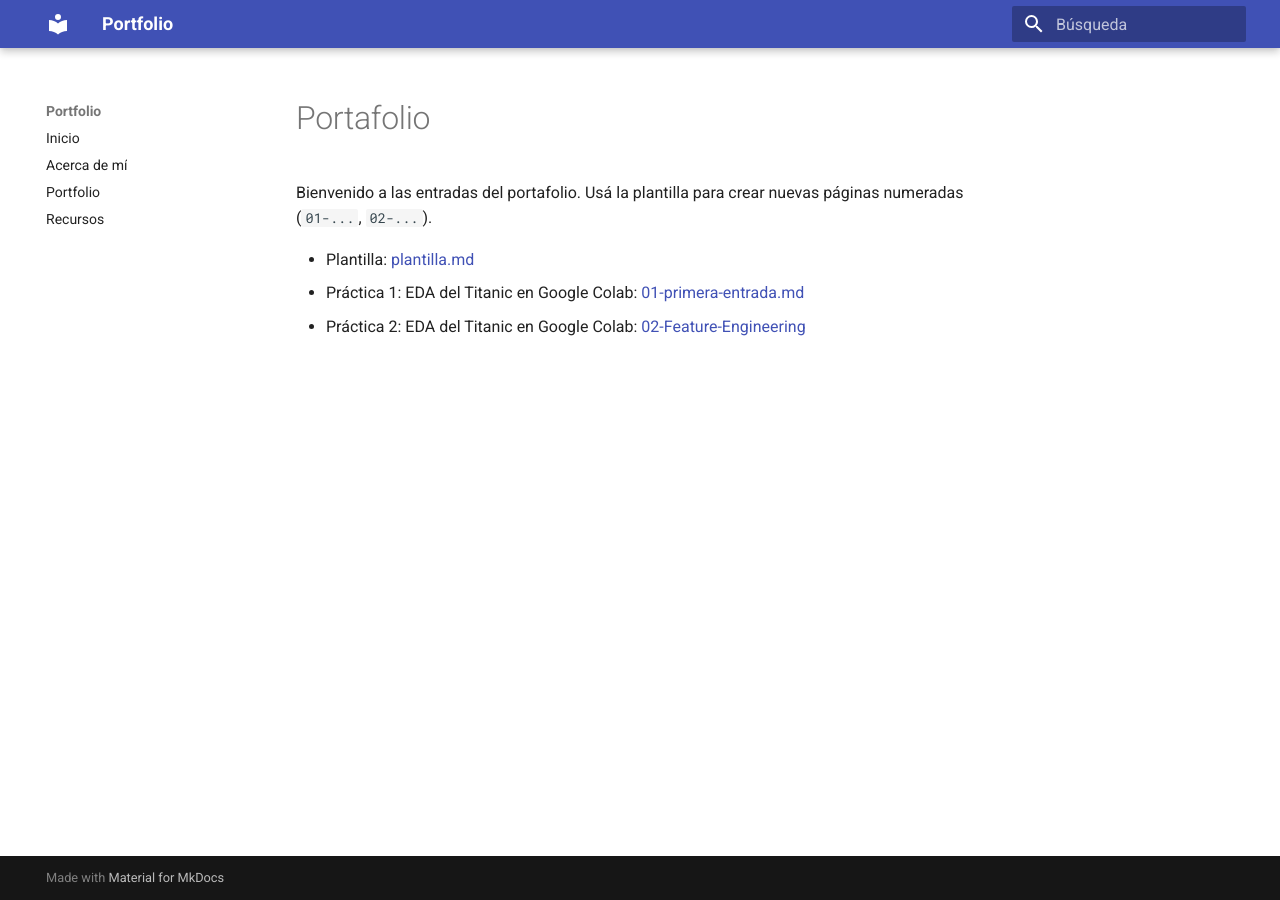
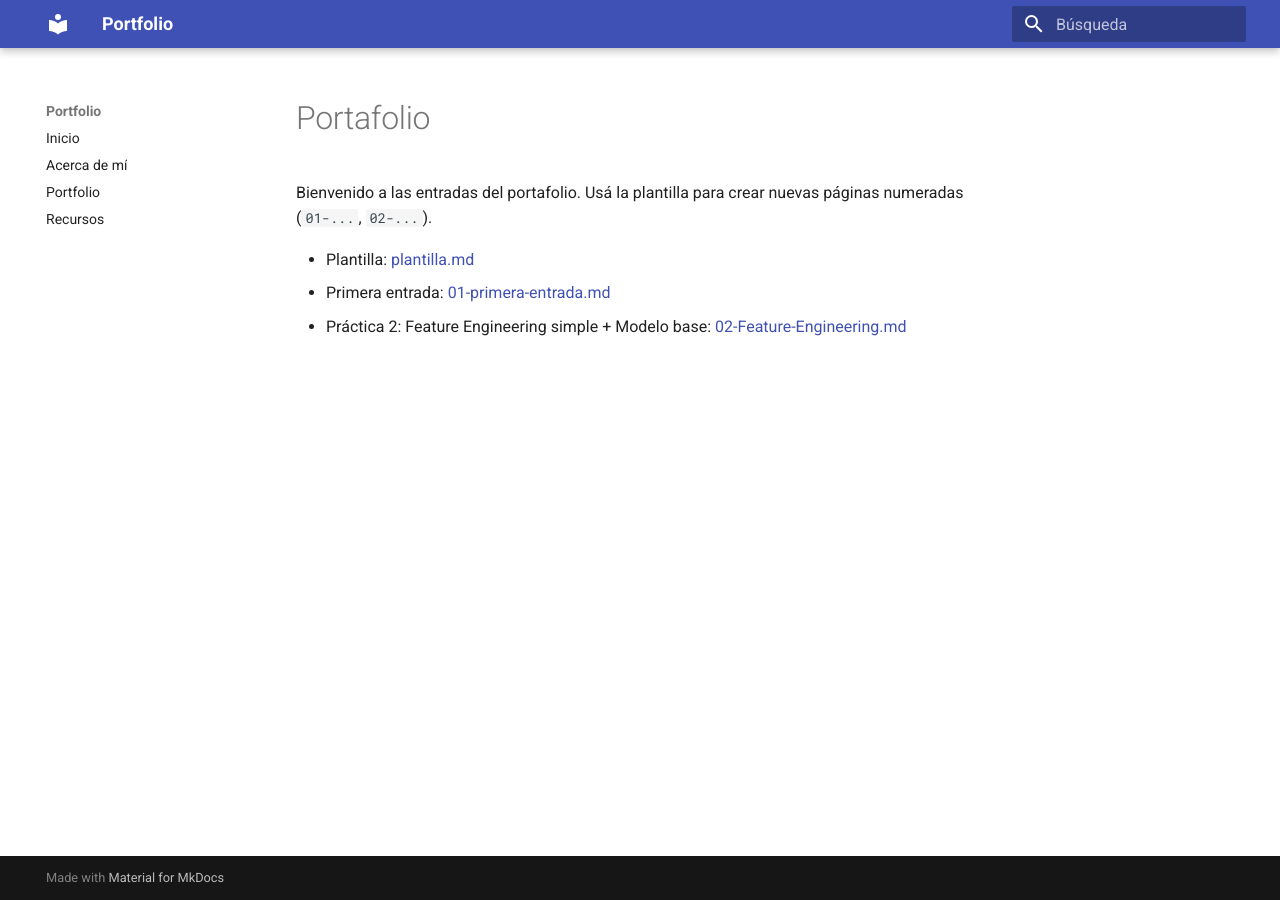
Before and after one commit to keyvigl/ia-portafolio, an MkDocs documentation site: the page built from docs/portfolio/index.md, in a window 1280 px wide. Built offline with MkDocs 1.6.1 and Material for MkDocs 9.7.7, drawn with Linux system fonts in a browser that asks for light colours.

Commit message:
Update index.md

```diff
--- a/docs/portfolio/index.md
+++ b/docs/portfolio/index.md
@@ -9,5 +9,5 @@ Bienvenido a las entradas del portafolio. Usá la plantilla para crear nuevas p
 (`01-...`, `02-...`).
 
 - Plantilla: [plantilla.md](plantilla.md)
-- Práctica 1: EDA del Titanic en Google Colab: [01-primera-entrada.md](01-primera-entrada.md)
-- Práctica 2: EDA del Titanic en Google Colab: [02-Feature-Engineering](02-Feature-Engineering.md)
+- Primera entrada: [01-primera-entrada.md](01-primera-entrada.md)
+- Práctica 2: Feature Engineering simple + Modelo base: [02-Feature-Engineering.md](02-Feature-Engineering.md)
```
